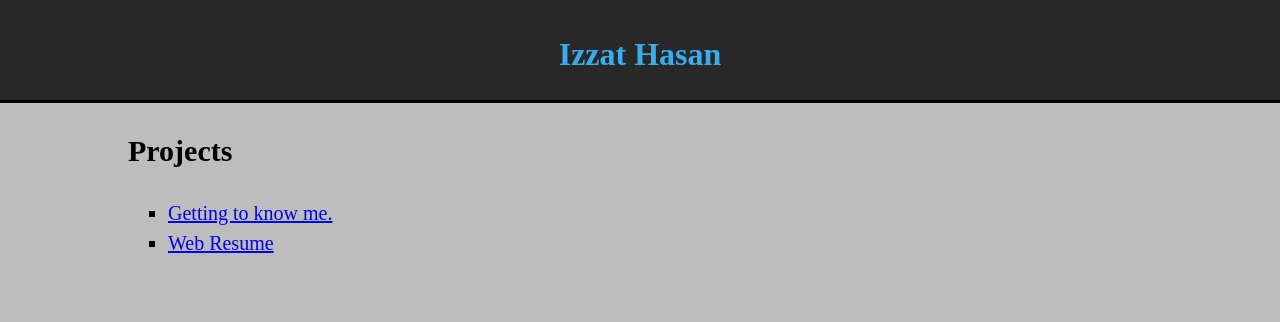
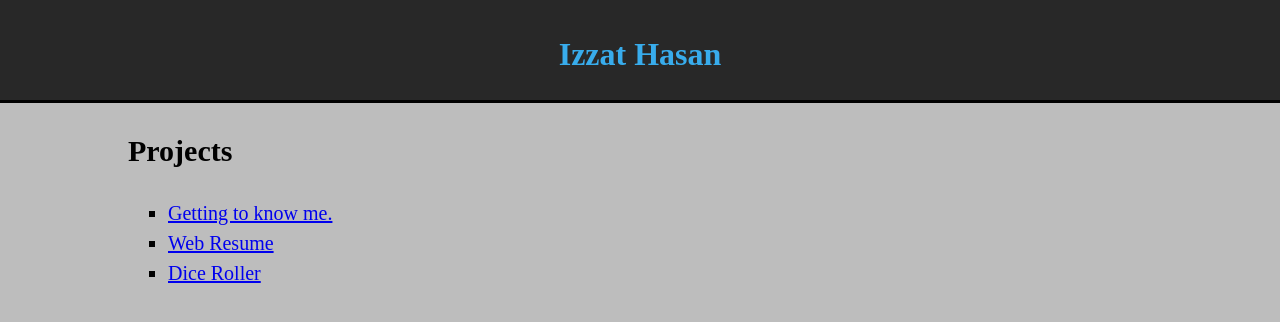
Before and after one commit to Izzat-Hasan/website-for-projects, a plain HTML site: page index.html in a window 1280 px wide. Drawn offline with Linux system fonts and the light colour scheme.

Commit message:
updated website

```diff
--- a/index.html
+++ b/index.html
@@ -27,6 +27,7 @@
                 <ul>
                     <li> <a href ="https://white-rock-033d67010.azurestaticapps.net/">  Getting to know me. </a></li>
                     <li> <a href ="https://black-grass-0ad141710.azurestaticapps.net/">  Web Resume  </a></li>
+                    <li> <a href ="https://zealous-ocean-02f657910.azurestaticapps.net">  Dice Roller </a></li>
                   </ul>
                   </article>
 
```
